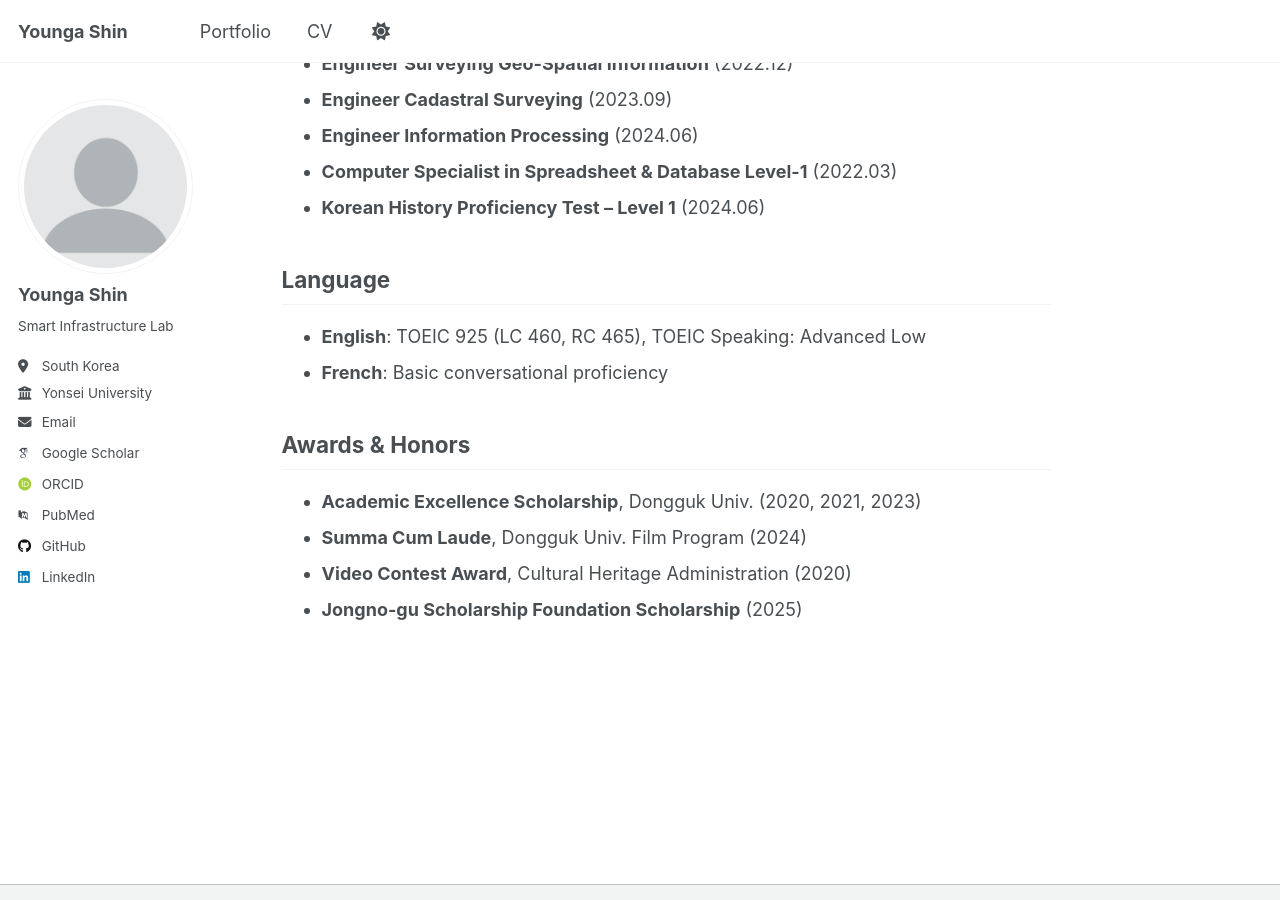
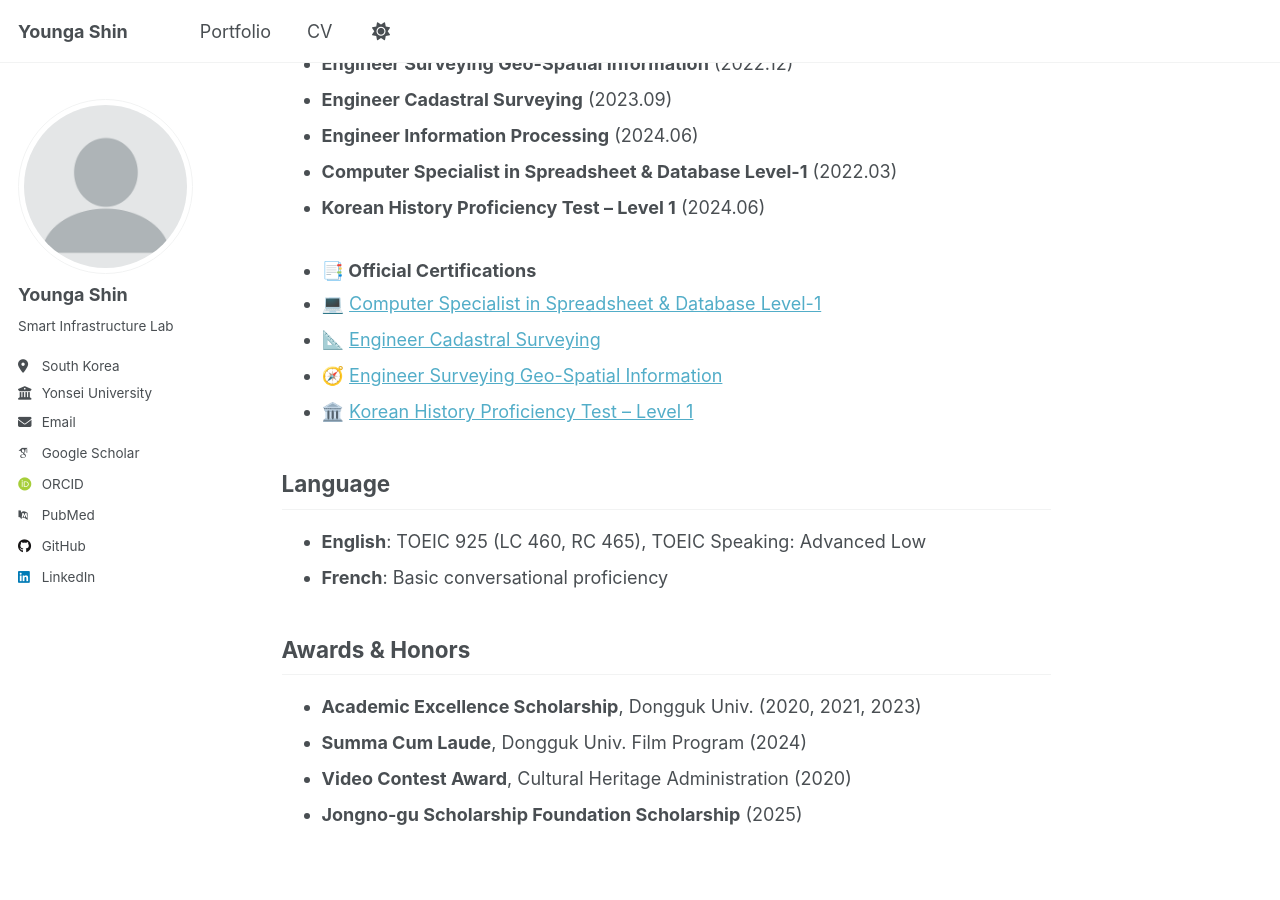
Before and after one commit to shinyounga/shinyounga.github.io, a Jekyll site: the page built from _pages/about.md, in a window 1280 px wide and 900 px high, scrolled down 2588 px. Built offline with Jekyll 4.4.1, drawn with Linux system fonts in a browser that asks for light colours; some web fonts are replaced.

Commit message:
Update about.md

```diff
--- a/_pages/about.md
+++ b/_pages/about.md
@@ -86,6 +86,14 @@ I am a Master student in the Smart Infrastructure Laboratory at Yonsei Universit
 - **Engineer Information Processing** (2024.06)
 - **Computer Specialist in Spreadsheet & Database Level-1** (2022.03)
 - **Korean History Proficiency Test – Level 1** (2024.06)
+-
+### 📑 Official Certifications
+- 💻 [Computer Specialist in Spreadsheet & Database Level-1](/files/Computer Specialist in Spreadsheet & Database Level-1 (컴퓨터활용능력 1급).pdf)
+- 📐 [Engineer Cadastral Surveying](/files/Engineer Cadastral Surveying (지적기사).pdf)
+- 🧭 [Engineer Surveying Geo-Spatial Information](/files/Engineer Surveying Geo-Spatial Information (측량및지형공간정보기사).pdf)
+- 🏛️ [Korean History Proficiency Test – Level 1](/files/Korean History Proficiency Test - Level 1 (한국사능력검정시험 1급).pdf)
+
+
 
 ## Language
 
```
